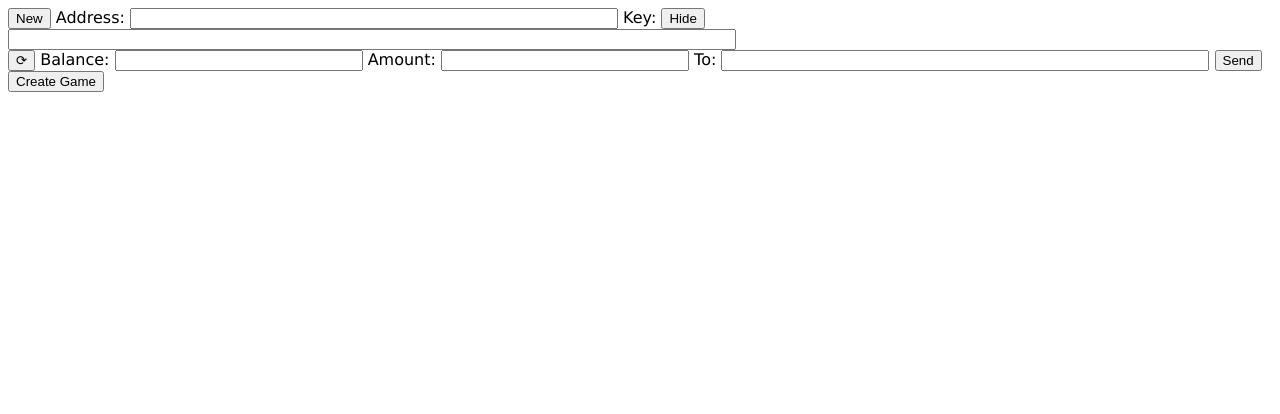
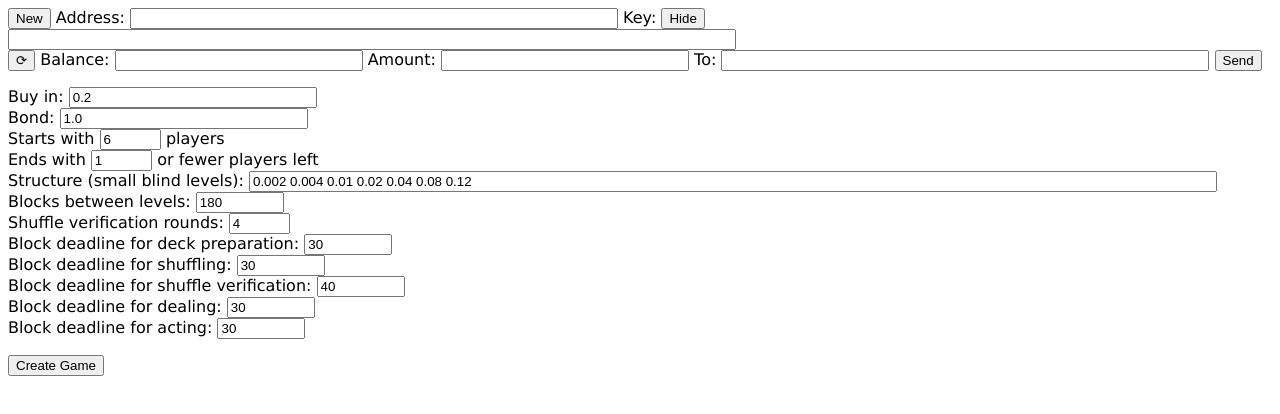
Before and after one commit to xrchz/hodlem, a website: page interface/index.html in a window 1280 px wide. Drawn offline with nearby package versions, Linux system fonts and the light colour scheme; no server answers.

Commit message:
Add inputs for game config

```diff
--- a/interface/index.html
+++ b/interface/index.html
@@ -17,7 +17,7 @@
       <div id=accountSend>
         <input id=refreshBalance type=button value=⟳></input>
         <label>Balance: <input id=balance class=amount readonly autocomplete=off></input</label>
-        <label>Amount: <input id=sendAmount class=amount pattern="\d*\.\d*"></input></label>
+        <label>Amount: <input id=sendAmount class=amount inputmode=decimal pattern="^([1-9]\d*)|(\d*\.\d+)$"></input></label>
         <label>To: <input id=sendTo class=address title="recipient address" pattern="0x[0-9a-fA-F]{40}"></input></label>
         <input id=sendButton type=button value=Send></input>
       </div>
@@ -27,7 +27,20 @@
     <div id=joinDiv>
     </div>
     <div id=createDiv>
-      <!--TODO: form for game parameters-->
+      <ul>
+        <li><label>Buy in: <input id=buyIn class=amount value=0.2 inputmode=decimal pattern="^([1-9]\d*)|(\d*\.\d+)$"></input></label></li>
+        <li><label>Bond: <input id=bond class=amount value=1.0 inputmode=decimal pattern="^([1-9]\d*)|(\d*\.\d+)$"></input></label></li>
+        <li><label>Starts with <input id=startsWithPlayers type=number min=2 max=9 value=6></input> players</label></li>
+        <li><label>Ends with <input id=untilLeftPlayers type=number min=1 max=8 value=1></input> or fewer players left</label></li>
+        <li><label>Structure (small blind levels): <input id=structure value="0.002 0.004 0.01 0.02 0.04 0.08 0.12" pattern="((^|\s+)(([1-9]\d*)|(\d*\.\d+)))+$"></input></label></li>
+        <li><label>Blocks between levels: <input id=levelBlocks class=blocks type=number value=180 min=1></input></label></li>
+        <li><label>Shuffle verification rounds: <input id=verifRounds type=number value=4 min=0></input></label></li>
+        <li><label>Block deadline for deck preparation: <input id=prepBlocks class=blocks type=number value=30 min=1></input></label></li>
+        <li><label>Block deadline for shuffling: <input id=shufBlocks class=blocks type=number value=30 min=1></input></label></li>
+        <li><label>Block deadline for shuffle verification: <input id=veriBlocks class=blocks type=number value=40 min=1></input></label></li>
+        <li><label>Block deadline for dealing: <input id=dealBlocks class=blocks type=number value=30 min=1></input></label></li>
+        <li><label>Block deadline for acting: <input id=actBlocks class=blocks type=number value=30 min=1></input></label></li>
+      </ul>
       <input id=createGame type=button value="Create Game"></input>
     </div>
     <script src="script.js"></script>
--- a/interface/style.css
+++ b/interface/style.css
@@ -19,6 +19,23 @@ body {
   width: 18em;
 }
 
+input[type=number].blocks {
+  width: 6em;
+}
+
+input[type=number] {
+  width: 4em;
+}
+
+#structure {
+  width: 72em;
+}
+
+#createDiv > ul {
+  padding: 0;
+  list-style-type: none;
+}
+
 .hidden {
   display: none;
 }
```
